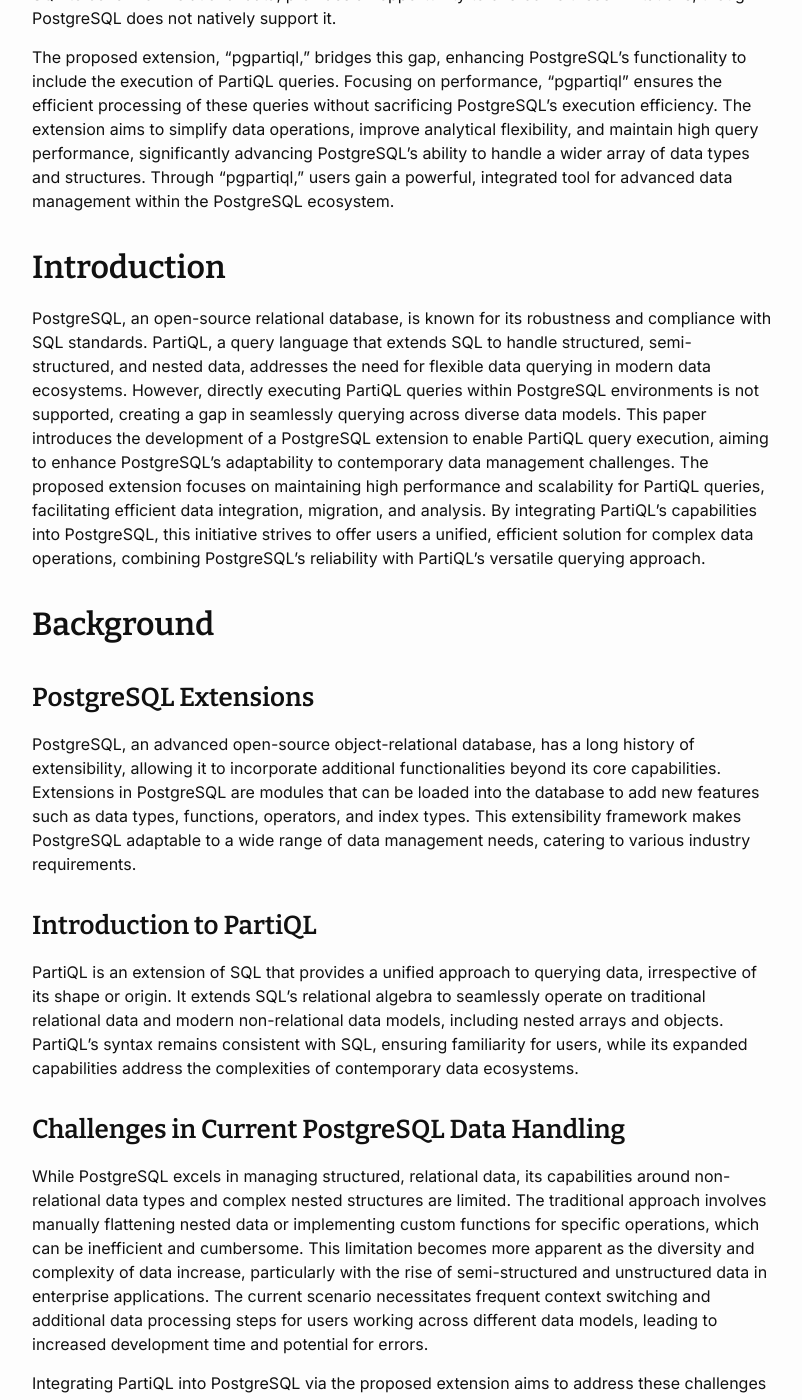
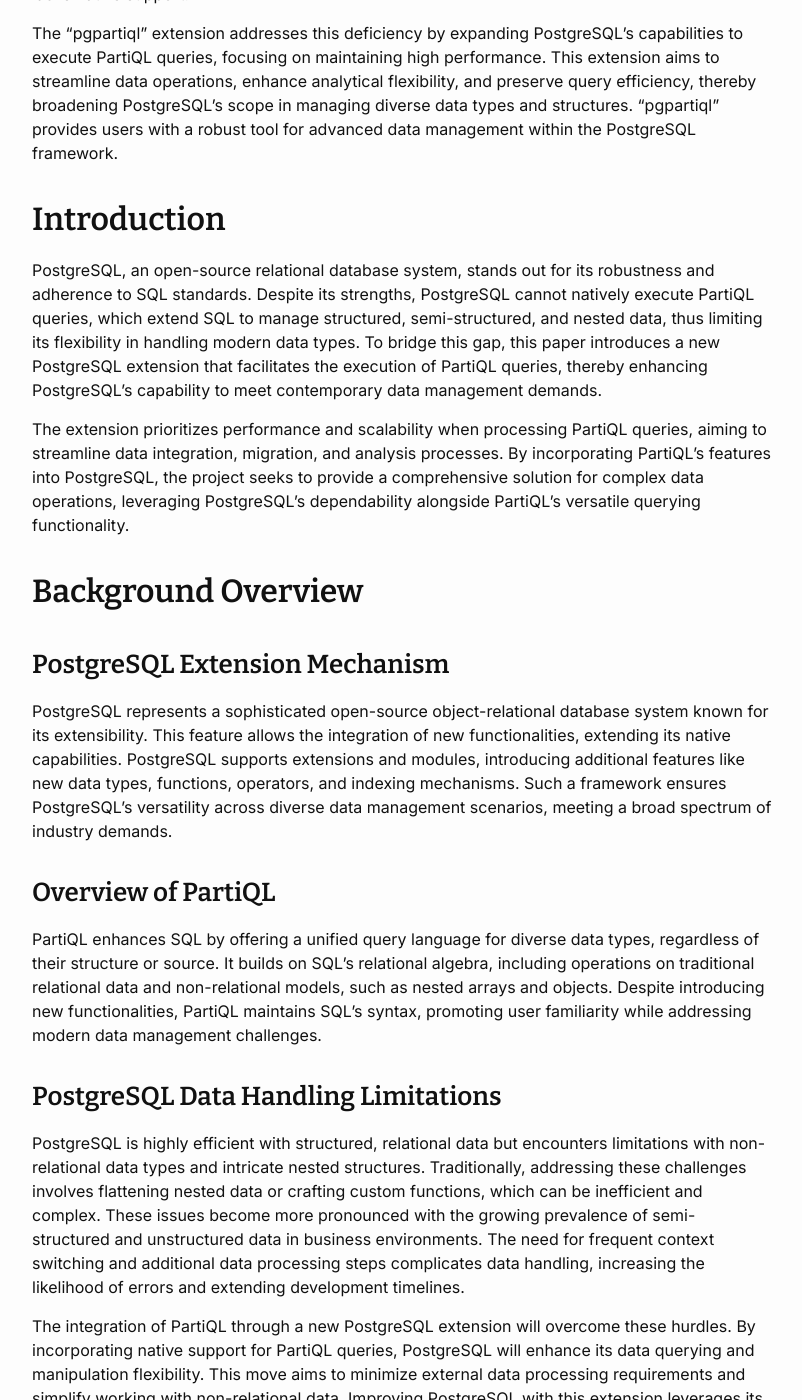
Before and after one commit to sahays/sahays.github.io, a Jekyll site: the page built from _posts/2024-03-01-developing-partiql-postgres-extension.md, in a window 1280 px wide and 1400 px high, scrolled down 407 px. Shown: the whole window, without its empty margins (238-1040 px from the left). Built offline with Jekyll 4.4.1, drawn with Linux system fonts in a browser that asks for light colours; some web fonts are replaced; some of the changed text lies outside the part shown.

Commit message:
post mod

```diff
--- a/_posts/2024-03-01-developing-partiql-postgres-extension.md
+++ b/_posts/2024-03-01-developing-partiql-postgres-extension.md
@@ -6,35 +6,37 @@
 
 ## Abstract
 
-This paper introduces a novel PostgreSQL extension designed to incorporate PartiQL's query execution capabilities, enabling PostgreSQL to handle and execute queries over relational and non-relational data seamlessly. Despite PostgreSQL's widespread use and compliance with SQL standards, it traditionally faces challenges in efficiently managing non-relational data types, such as nested and semi-structured data. PartiQL, an SQL-compatible language that extends traditional SQL to cover non-relational data, provides an opportunity to overcome these limitations, though PostgreSQL does not natively support it.
+This paper presents a new PostgreSQL extension, "pgpartiql," that integrates PartiQL's query execution into PostgreSQL, allowing it to process structured, semi-structured, and nested data. While adhering to SQL standards and enjoying widespread adoption, PostgreSQL has historically struggled with managing non-relational data types like nested and semi-structured data. PartiQL offers a solution by extending SQL capabilities to encompass non-relational data, yet PostgreSQL lacks native support.
 
-The proposed extension, "pgpartiql," bridges this gap, enhancing PostgreSQL's functionality to include the execution of PartiQL queries. Focusing on performance, "pgpartiql" ensures the efficient processing of these queries without sacrificing PostgreSQL's execution efficiency. The extension aims to simplify data operations, improve analytical flexibility, and maintain high query performance, significantly advancing PostgreSQL's ability to handle a wider array of data types and structures. Through "pgpartiql," users gain a powerful, integrated tool for advanced data management within the PostgreSQL ecosystem.
+The "pgpartiql" extension addresses this deficiency by expanding PostgreSQL's capabilities to execute PartiQL queries, focusing on maintaining high performance. This extension aims to streamline data operations, enhance analytical flexibility, and preserve query efficiency, thereby broadening PostgreSQL's scope in managing diverse data types and structures. "pgpartiql" provides users with a robust tool for advanced data management within the PostgreSQL framework.
 
 ## Introduction
 
-PostgreSQL, an open-source relational database, is known for its robustness and compliance with SQL standards. PartiQL, a query language that extends SQL to handle structured, semi-structured, and nested data, addresses the need for flexible data querying in modern data ecosystems. However, directly executing PartiQL queries within PostgreSQL environments is not supported, creating a gap in seamlessly querying across diverse data models. This paper introduces the development of a PostgreSQL extension to enable PartiQL query execution, aiming to enhance PostgreSQL's adaptability to contemporary data management challenges. The proposed extension focuses on maintaining high performance and scalability for PartiQL queries, facilitating efficient data integration, migration, and analysis. By integrating PartiQL's capabilities into PostgreSQL, this initiative strives to offer users a unified, efficient solution for complex data operations, combining PostgreSQL's reliability with PartiQL's versatile querying approach.
+PostgreSQL, an open-source relational database system, stands out for its robustness and adherence to SQL standards. Despite its strengths, PostgreSQL cannot natively execute PartiQL queries, which extend SQL to manage structured, semi-structured, and nested data, thus limiting its flexibility in handling modern data types. To bridge this gap, this paper introduces a new PostgreSQL extension that facilitates the execution of PartiQL queries, thereby enhancing PostgreSQL's capability to meet contemporary data management demands.
 
-## Background
+The extension prioritizes performance and scalability when processing PartiQL queries, aiming to streamline data integration, migration, and analysis processes. By incorporating PartiQL's features into PostgreSQL, the project seeks to provide a comprehensive solution for complex data operations, leveraging PostgreSQL's dependability alongside PartiQL's versatile querying functionality.
 
-### PostgreSQL Extensions
+## Background Overview
 
-PostgreSQL, an advanced open-source object-relational database, has a long history of extensibility, allowing it to incorporate additional functionalities beyond its core capabilities. Extensions in PostgreSQL are modules that can be loaded into the database to add new features such as data types, functions, operators, and index types. This extensibility framework makes PostgreSQL adaptable to a wide range of data management needs, catering to various industry requirements.
+### PostgreSQL Extension Mechanism
 
-### Introduction to PartiQL
+PostgreSQL represents a sophisticated open-source object-relational database system known for its extensibility. This feature allows the integration of new functionalities, extending its native capabilities. PostgreSQL supports extensions and modules, introducing additional features like new data types, functions, operators, and indexing mechanisms. Such a framework ensures PostgreSQL's versatility across diverse data management scenarios, meeting a broad spectrum of industry demands.
 
-PartiQL is an extension of SQL that provides a unified approach to querying data, irrespective of its shape or origin. It extends SQL's relational algebra to seamlessly operate on traditional relational data and modern non-relational data models, including nested arrays and objects. PartiQL's syntax remains consistent with SQL, ensuring familiarity for users, while its expanded capabilities address the complexities of contemporary data ecosystems.
+### Overview of PartiQL
 
-### Challenges in Current PostgreSQL Data Handling
+PartiQL enhances SQL by offering a unified query language for diverse data types, regardless of their structure or source. It builds on SQL's relational algebra, including operations on traditional relational data and non-relational models, such as nested arrays and objects. Despite introducing new functionalities, PartiQL maintains SQL's syntax, promoting user familiarity while addressing modern data management challenges.
 
-While PostgreSQL excels in managing structured, relational data, its capabilities around non-relational data types and complex nested structures are limited. The traditional approach involves manually flattening nested data or implementing custom functions for specific operations, which can be inefficient and cumbersome. This limitation becomes more apparent as the diversity and complexity of data increase, particularly with the rise of semi-structured and unstructured data in enterprise applications. The current scenario necessitates frequent context switching and additional data processing steps for users working across different data models, leading to increased development time and potential for errors.
+### PostgreSQL Data Handling Limitations
 
-Integrating PartiQL into PostgreSQL via the proposed extension aims to address these challenges directly. By enabling native support for PartiQL queries, PostgreSQL can offer a more flexible and efficient approach to data querying and manipulation, reducing the need for external data processing and simplifying interactions with non-relational data. This extension enhances PostgreSQL's inherent capabilities and aligns it more closely with the evolving needs of modern data applications, ensuring that it remains a competitive and versatile choice for data management in various scenarios.
+PostgreSQL is highly efficient with structured, relational data but encounters limitations with non-relational data types and intricate nested structures. Traditionally, addressing these challenges involves flattening nested data or crafting custom functions, which can be inefficient and complex. These issues become more pronounced with the growing prevalence of semi-structured and unstructured data in business environments. The need for frequent context switching and additional data processing steps complicates data handling, increasing the likelihood of errors and extending development timelines.
+
+The integration of PartiQL through a new PostgreSQL extension will overcome these hurdles. By incorporating native support for PartiQL queries, PostgreSQL will enhance its data querying and manipulation flexibility. This move aims to minimize external data processing requirements and simplify working with non-relational data. Improving PostgreSQL with this extension leverages its existing strengths and aligns it with the dynamic demands of contemporary data management, ensuring its continued relevance and versatility in various applications.
 
 ## Goals and Objectives
 
 The primary goal of integrating PartiQL support into PostgreSQL through the "pgpartiql" extension is to enhance PostgreSQL's data querying and manipulation capabilities, making it more versatile and efficient in handling both relational and non-relational data. This section outlines the specific objectives that the "pgpartiql" extension aims to achieve:
 
-1. **Unified Query Language**: Establish PartiQL as a unified query language within PostgreSQL, enabling users to write a single query for data across relational and non-relational models. This unification reduces the complexity and learning curve of managing multiple data types and structures.
+1. **Unified Query Language**: Integrate PartiQL into PostgreSQL as a unified query language, allowing the composition of a singular query for accessing both relational and non-relational data models. This integration simplifies managing various data types and structures, lowering the learning curve. Commercial or cloud-based databases built on PostgreSQL stand to gain from this streamlined approach. In a corporate environment, a PartiQL query, due to its semantic consistency, can be executed across multiple such databases with minimal to no changes. This capability contrasts sharply with the current situation, where each database variant, despite originating from PostgreSQL, exhibits divergences in data types, operations, and behaviors, such as differences in handling decimals, strings, timestamps, and null values.
 
 2. **Efficient Data Integration and Migration**: Simplify the data integration and migration process by providing native support for querying nested and semi-structured data. The extension will eliminate the need for cumbersome data transformation or flattening processes, facilitating smoother data flows between different systems and formats.
 
@@ -52,7 +54,7 @@
 
 ## Design and Architecture
 
-The "pgpartiql" extension will integrate PartiQL's comprehensive querying capabilities with PostgreSQL, enabling users to execute PartiQL queries encompassing relational and non-relational data within a PostgreSQL environment. This integration facilitates a seamless experience for users working with complex data structures directly within their PostgreSQL databases. The architecture of "pgpartiql" is structured around several core components, each designed to translate and adapt PartiQL queries into a form that PostgreSQL can natively execute while maintaining high performance and compatibility with PostgreSQL's existing functionalities.
+The "pgpartiql" extension will integrate PartiQL's comprehensive querying capabilities with PostgreSQL. This integration facilitates a seamless experience for users working with complex data structures directly within their PostgreSQL databases. The architecture of "pgpartiql" is structured around several core components, each designed to translate and adapt PartiQL queries into a form that PostgreSQL can natively execute while maintaining high performance and compatibility with PostgreSQL's existing functionalities.
 
 ### Core Components
 
@@ -69,12 +71,6 @@
 - **Seamless Integration**: The extension will integrate smoothly with PostgreSQL, requiring minimal configuration changes and allowing users to employ PartiQL queries alongside traditional SQL queries without disruption.
 
 - **Extensibility and Maintenance**: Architecting "pgpartiql" with extensibility in mind, allowing for future enhancements to PartiQL support and easy updates to adapt to evolving PostgreSQL features.
-
-### Expected Outcomes
-
-By incorporating PartiQL support directly into PostgreSQL, "pgpartiql" aims to significantly expand PostgreSQL's usability and flexibility in managing diverse data types and structures. Users will benefit from the ability to execute more expressive queries that seamlessly span across relational and non-relational data, all within the familiar PostgreSQL environment. This unified querying approach simplifies data workflows, enhances analytical capabilities, and opens new data exploration and insight generation possibilities.
-
-Through careful design and focused architecture, "pgpartiql" is positioned to become an essential tool for developers and data analysts seeking to leverage the full power of PostgreSQL in a world of increasingly complex and varied data.
 
 ## Implementation
 
```
Also changed, not shown: other parts of _posts/2024-03-01-developing-partiql-postgres-extension.md (+0 -2 lines).
